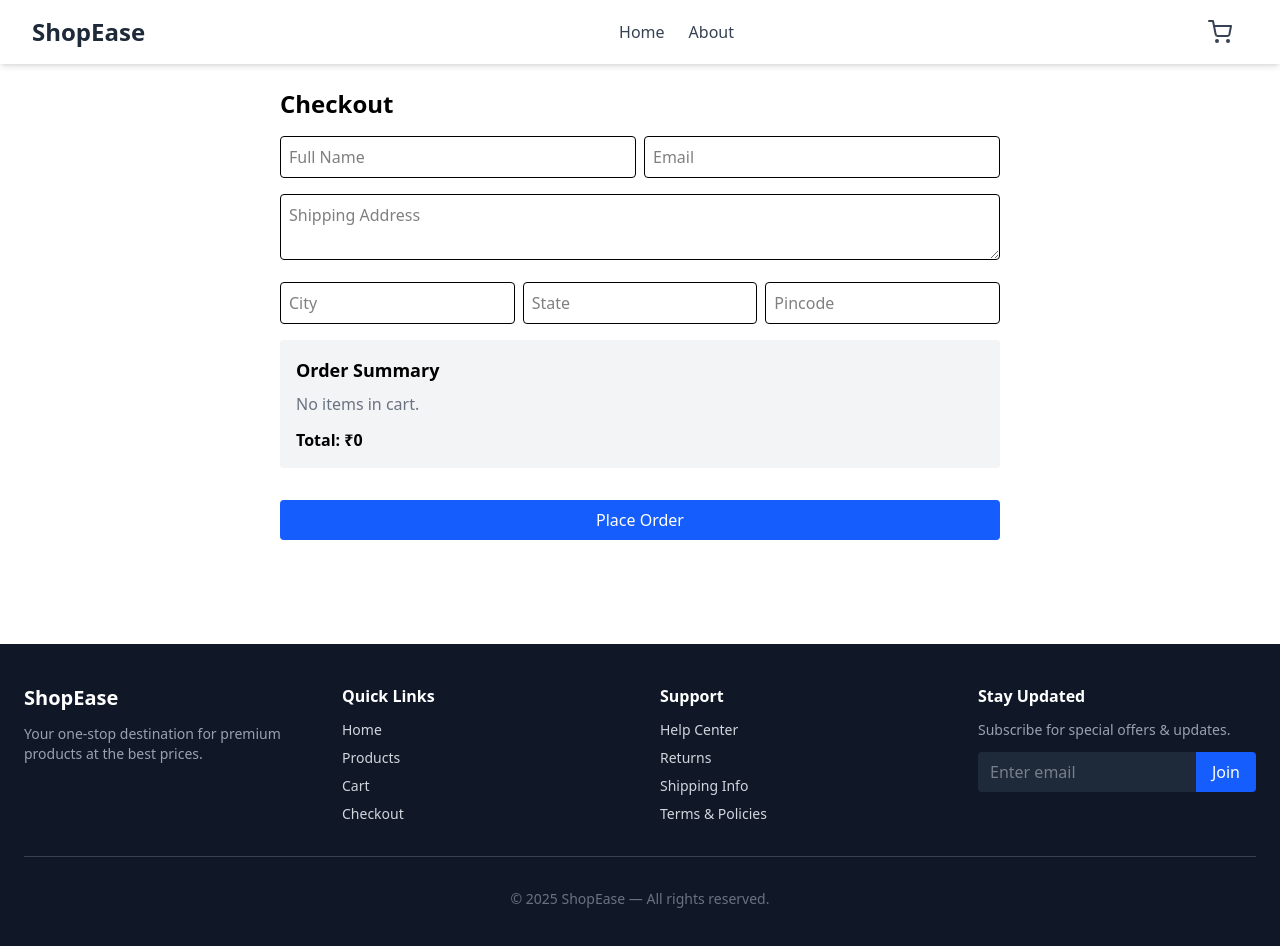
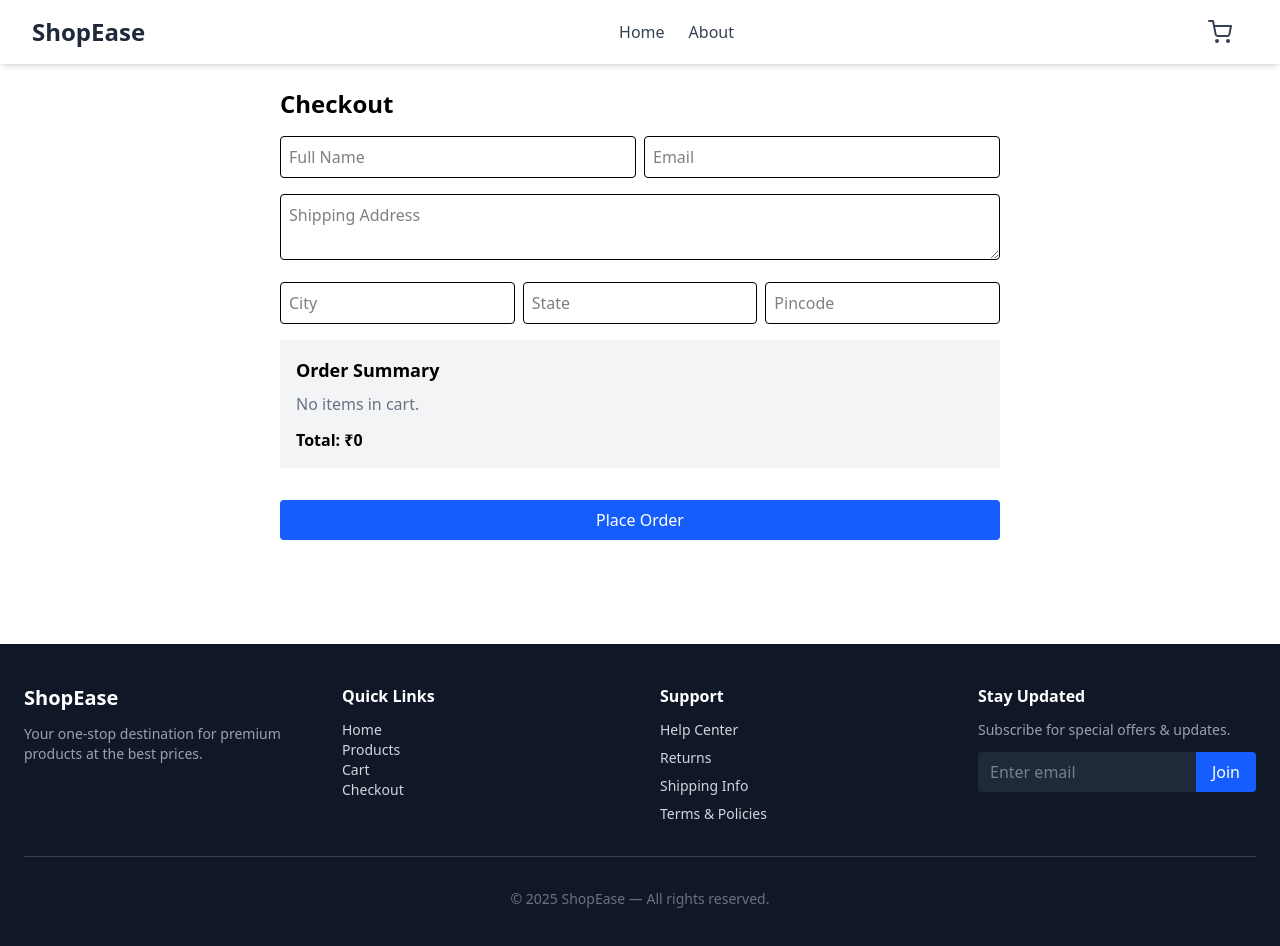
Before and after one commit to adityasoam55/Ecommerce-Proj, a React (Vite) app: page /checkout in a window 1280 px wide. Shown: the top 946 px of the page. Built offline with nearby package versions, Linux system fonts and the light colour scheme.

Commit message:
Scroll to top functionality added on every page load

```diff
--- a/src/components/Footer.jsx
+++ b/src/components/Footer.jsx
@@ -1,3 +1,5 @@
+import { Link } from "react-router-dom";
+
 const Footer = () => {
   return (
     <footer className="bg-gray-900 text-gray-300 mt-20">
@@ -15,10 +17,18 @@
           <div>
             <h3 className="text-white font-semibold mb-3">Quick Links</h3>
             <ul className="space-y-2 text-sm">
-              <li className="hover:text-white cursor-pointer">Home</li>
-              <li className="hover:text-white cursor-pointer">Products</li>
-              <li className="hover:text-white cursor-pointer">Cart</li>
-              <li className="hover:text-white cursor-pointer">Checkout</li>
+              <Link to="/">
+                <li className="hover:text-white cursor-pointer">Home</li>
+              </Link>
+              <Link to="/">
+                <li className="hover:text-white cursor-pointer">Products</li>
+              </Link>
+              <Link to="/cart">
+                <li className="hover:text-white cursor-pointer">Cart</li>
+              </Link>
+              <Link to="/checkout">
+                <li className="hover:text-white cursor-pointer">Checkout</li>
+              </Link>
             </ul>
           </div>
 
--- /dev/null
+++ b/src/components/ScrollToTop.jsx
@@ -0,0 +1,14 @@
+import { useEffect } from "react";
+import { useLocation } from "react-router-dom";
+
+const ScrollToTop = () => {
+  const { pathname } = useLocation();
+
+  useEffect(() => {
+    window.scrollTo(0, 0);
+  }, [pathname]);
+
+  return null;
+};
+
+export default ScrollToTop;
--- a/src/main.jsx
+++ b/src/main.jsx
@@ -12,11 +12,13 @@
 import { Toaster } from "react-hot-toast";
 import Checkout from "./pages/Checkout.jsx";
 import Footer from "./components/Footer.jsx";
+import ScrollToTop from "./components/ScrollToTop.jsx";
 
 // Layout Component (Header stays consistent everywhere)
 const Layout = () => {
   return (
     <>
+      <ScrollToTop />
       <Header />
       <Outlet />
       <Footer />
```
